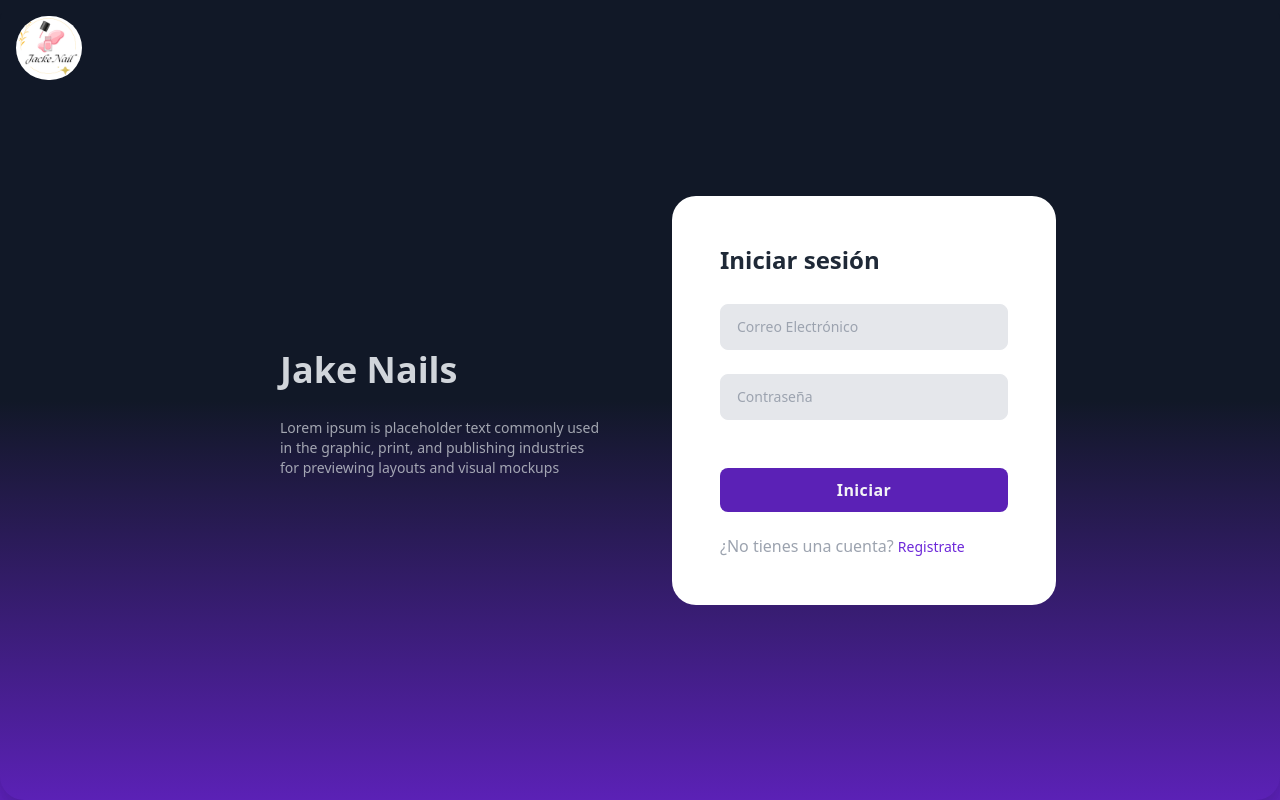
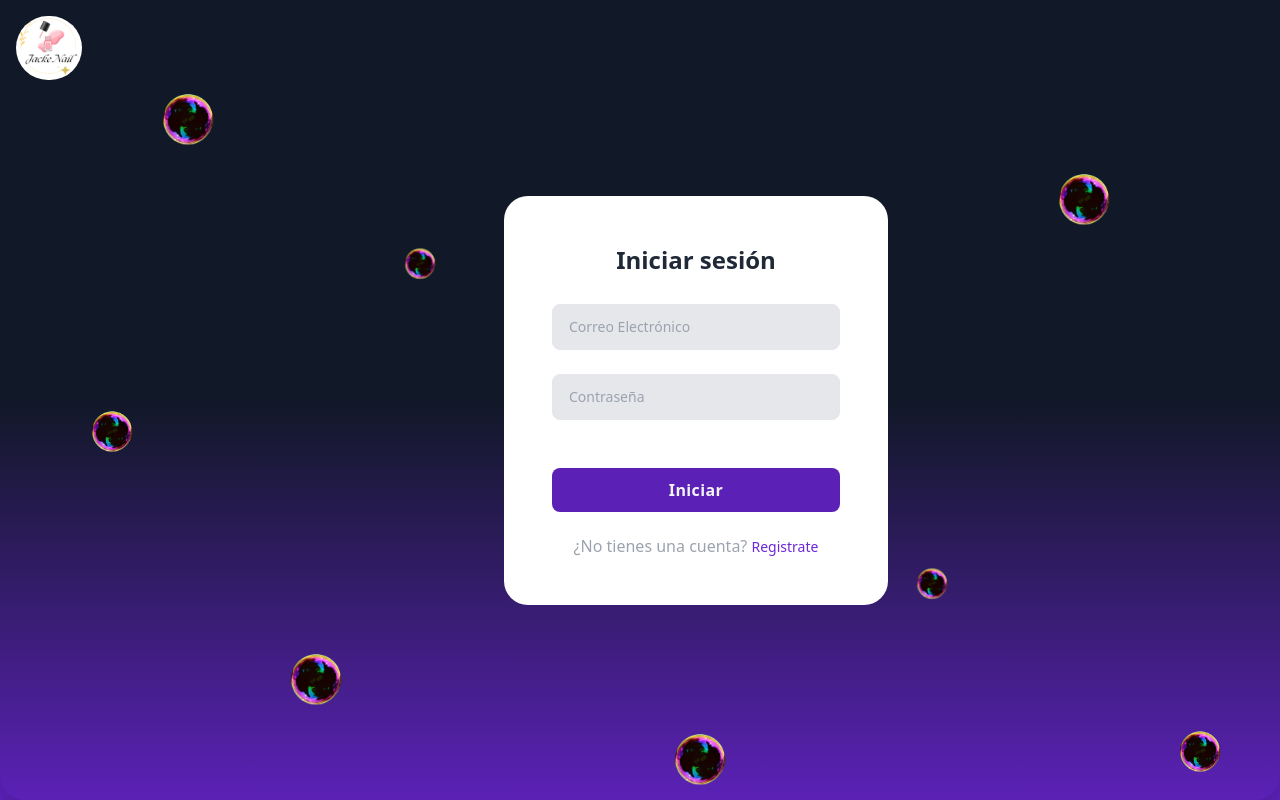
Before and after one commit to Jsma07/FrontEnd, a React (Create React App) app: page /iniciarSesion in a window 1280 px wide. Built offline with nearby package versions, Linux system fonts and the light colour scheme.

Commit message:
login v7.0

```diff
--- a/src/components/consts/Login.jsx
+++ b/src/components/consts/Login.jsx
@@ -48,15 +48,121 @@ const Login = () => {
         </div>
         <div className="flex-col flex self-center lg:px-14 sm:max-w-4xl xl:max-w-md z-10">
           <div className="self-start hidden lg:flex flex-col text-gray-300">
-            <h1 className="my-7 font-semibold text-4xl">Jake Nails</h1>
-            <p className="pr-3 text-sm opacity-75">Lorem ipsum is placeholder text commonly used in the graphic, print, and publishing industries for previewing layouts and visual mockups</p>
+            {/* Burbuja 1 */}
+           <img
+  src="/burbuja.png"
+  alt="Burbuja"
+  className="h-20 animate-bounce"
+  style={{
+    position: 'absolute',
+    top: '10%',
+    left: '10%',
+    animationDelay: '0.5s' // comienza a animarse después de 0.5 segundos
+  }}
+/>
+{/* Burbuja 2 */}
+<img
+  src="/burbuja.png"
+  alt="Burbuja"
+  className="h-16 animate-bounce"
+  style={{
+    position: 'absolute',
+    top: '50%',
+    left: '5%',
+    animationDelay: '1s' // comienza a animarse después de 1 segundo
+  }}
+/>
+
+<img
+  src="/burbuja.png"
+  alt="Burbuja"
+  className="h-20 animate-bounce"
+  style={{
+    position: 'absolute',
+    top: '80%',
+    left: '20%',
+    animationDelay: '1s' // comienza a animarse después de 1 segundo
+  }}
+/>
+{/* Burbuja 3 */}
+<img
+  src="/burbuja.png"
+  alt="Burbuja"
+  className="h-12 animate-bounce"
+  style={{
+    position: 'absolute',
+    top: '30%',
+    left: '30%',
+    animationDelay: '1.5s' // comienza a animarse después de 1.5 segundos
+  }}
+/>
+{/* Burbuja 4 */}
+<img
+  src="/burbuja.png"
+  alt="Burbuja"
+  className="h-24 animate-bounce"
+  style={{
+    position: 'absolute',
+    top: '50%',
+    left: '50%',
+    animationDelay: '2s' // comienza a animarse después de 2 segundos
+  }}
+/>
+{/* Burbuja 5 */}
+<img
+  src="/burbuja.png"
+  alt="Burbuja"
+  className="h-12 animate-bounce"
+  style={{
+    position: 'absolute',
+    top: '70%',
+    left: '70%',
+    animationDelay: '2.5s' // comienza a animarse después de 2.5 segundos
+  }}
+/>
+{/* Burbuja 6 */}
+<img
+  src="/burbuja.png"
+  alt="Burbuja"
+  className="h-20 animate-bounce"
+  style={{
+    position: 'absolute',
+    top: '20%',
+    left: '80%',
+    animationDelay: '3s' // comienza a animarse después de 3 segundos
+  }}
+/>
+<img
+  src="/burbuja.png"
+  alt="Burbuja"
+  className="h-20 animate-bounce"
+  style={{
+    position: 'absolute',
+    top: '90%',
+    left: '50%',
+    animationDelay: '3.5s' // comienza a animarse después de 3.5 segundos
+  }}
+/>
+<img
+  src="/burbuja.png"
+  alt="Burbuja"
+  className="h-16 animate-bounce"
+  style={{
+    position: 'absolute',
+    top: '90%',
+    left: '90%',
+
+    animationDelay: '4s' // comienza a animarse después de 4 segundos
+  }}
+/>
+
           </div>
         </div>
         <div className="flex justify-center self-center z-10">
           <div className="p-12 bg-white mx-auto rounded-3xl w-96">
-            <div className="mb-7">
-              <h3 className="font-semibold text-2xl text-gray-800">Iniciar sesión</h3>
-            </div>
+          <div className="mb-7 text-center">
+  <h3 className="font-semibold text-2xl text-gray-800">Iniciar sesión</h3>
+</div>
             <form onSubmit={handleLogin}>
             <div className="space-y-6">
 
@@ -74,7 +180,10 @@ const Login = () => {
                 onChange={(e) => setContrasena(e.target.value)}
 
                 />
-                {error && <p className="text-red-500">{error}</p>}
+                          <div className="mb-7 text-center">
+                          {error && <p className="text-red-500">{error}</p>}
+
+</div>
 
               <div className="flex items-center justify-between">
 
@@ -85,7 +194,7 @@ const Login = () => {
                 </button>
               </div>
 
-              <p className="text-gray-400">¿No tienes una cuenta? <a href="/registrar" className="text-sm text-purple-700 hover:text-purple-700"> Registrate</a></p>
+              <p className="text-gray-400 text-center">¿No tienes una cuenta? <a href="/registrar" className="text-sm text-purple-700 hover:text-purple-700"> Registrate</a></p>
             </div>
             </form>
           </div>
--- a/src/components/consts/Register.jsx
+++ b/src/components/consts/Register.jsx
@@ -15,7 +15,7 @@ function Register() {
         </div>
         <div className="flex justify-center self-center z-10">
           <div className="p-12 bg-white mx-auto rounded-3xl w-96">
-            <div className="mb-7">
+            <div className="mb-7 text-center">
               <h3 className="font-semibold text-2xl text-gray-800">Regístrate</h3>
             </div>
 
@@ -43,7 +43,7 @@ function Register() {
                   Registrarse
                 </button>
               </div>
-              <p className="text-gray-400">¿Ya tienes una cuenta? <a href="/iniciarSesion" className="text-sm text-purple-700 hover:text-purple-700">Inicia sesión</a></p>
+              <p className="text-gray-400 text-center">¿Ya tienes una cuenta? <a href="/iniciarSesion" className="text-sm text-purple-700 hover:text-purple-700">Inicia sesión</a></p>
             </div>
           </div>
         </div>
```
Also changed, not shown: public/burbuja.png (added).
